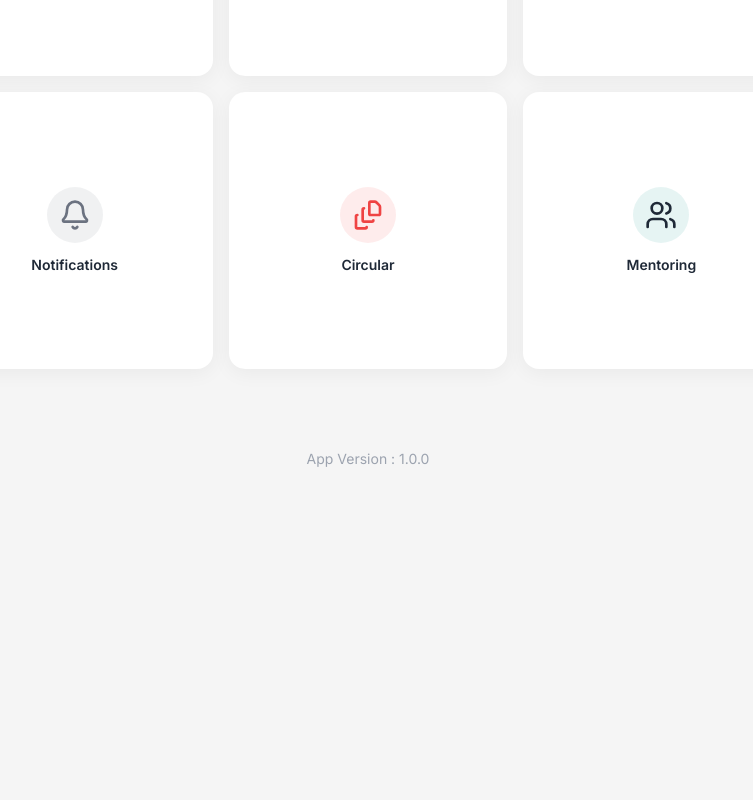
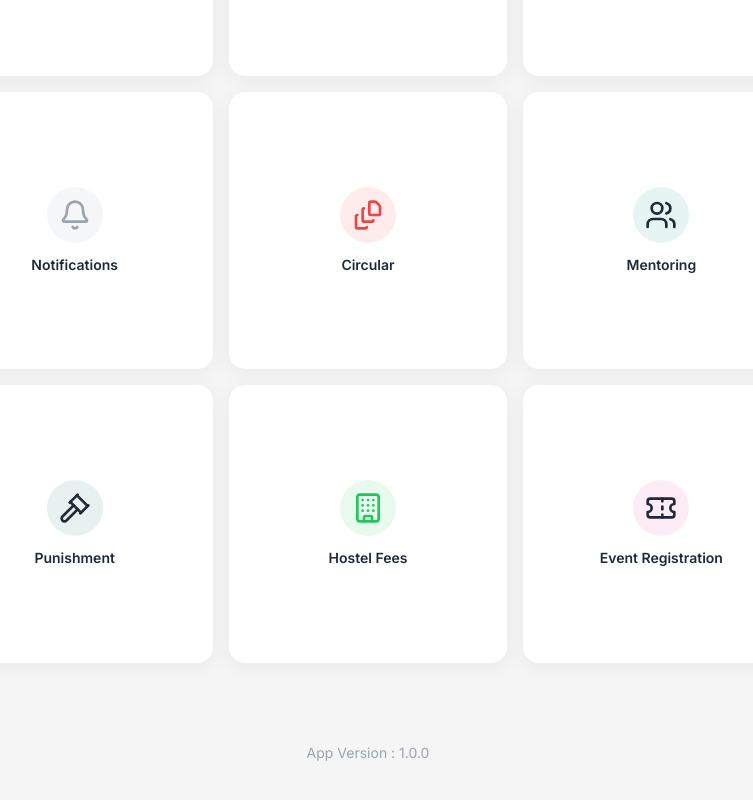
Before and after one commit to jatin8469/attendence-app, a React (Vite) app: page /dashboard in a window 1280 px wide. Shown: the part 1016-1816 px from the top of the page, without its empty margins (272-1025 px from the left). Before the commit the page ends 1525 px from the top, so only its background shows below. Built offline with nearby package versions, Linux system fonts and the light colour scheme.

Commit message:
Add Punishment, Hostel Fees, and Event Registration cards

```diff
--- a/src/pages/Dashboard.jsx
+++ b/src/pages/Dashboard.jsx
@@ -13,7 +13,10 @@ import {
   MessageSquare,
   Bell,
   FileStack,
-  Users
+  Users,
+  Gavel,
+  Building,
+  Ticket
 } from 'lucide-react';
 
 const Dashboard = () => {
@@ -21,15 +24,18 @@ const Dashboard = () => {
     { title: 'Academic Calendar', icon: CalendarDays, colorClass: 'bg-cyan-500', linkTo: '/calendar' },
     { title: 'Time Table', icon: Clock, colorClass: 'bg-blue-500', linkTo: '/timetable' },
     { title: 'Attendance', icon: ClipboardCheck, colorClass: 'bg-indigo-500', linkTo: '/attendance' },
-    { title: 'LMS Dashboard', icon: BookOpen, colorClass: 'bg-red-500', linkTo: '/lms' },
+    { title: 'LMS Dashboard', icon: BookOpen, colorClass: 'bg-red-400', linkTo: '/lms' },
     { title: 'Announcement', icon: Megaphone, colorClass: 'bg-blue-600', linkTo: '/announcements' },
     { title: 'Transport', icon: Bus, colorClass: 'bg-yellow-500', linkTo: '/transport' },
     { title: 'Results', icon: FileText, colorClass: 'bg-red-400', linkTo: '/results' },
     { title: 'Fees', icon: Wallet, colorClass: 'bg-green-500', linkTo: '/fees' },
     { title: 'Feedback', icon: MessageSquare, colorClass: 'bg-teal-500', linkTo: '/feedback' },
-    { title: 'Notifications', icon: Bell, colorClass: 'bg-gray-500', linkTo: '/notifications' },
+    { title: 'Notifications', icon: Bell, colorClass: 'bg-gray-400', linkTo: '/notifications' },
     { title: 'Circular', icon: FileStack, colorClass: 'bg-red-500', linkTo: '/circular' },
     { title: 'Mentoring', icon: Users, colorClass: 'bg-teal-600', linkTo: '/mentoring' },
+    { title: 'Punishment', icon: Gavel, colorClass: 'bg-teal-700', linkTo: '/punishment' },
+    { title: 'Hostel Fees', icon: Building, colorClass: 'bg-green-500', linkTo: '/hostel-fees' },
+    { title: 'Event Registration', icon: Ticket, colorClass: 'bg-pink-500', linkTo: '/events' },
   ];
 
   return (
```
Also changed, not shown: 1 other file (tests, documents, lock files or other folders).
